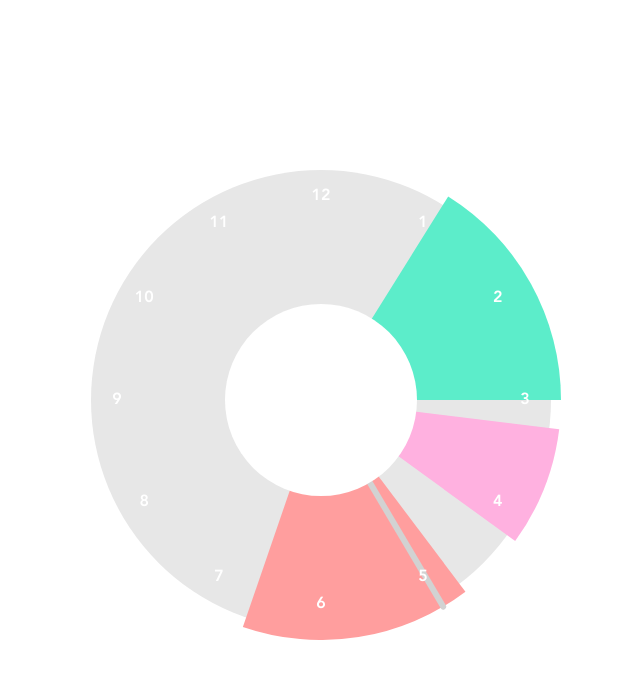
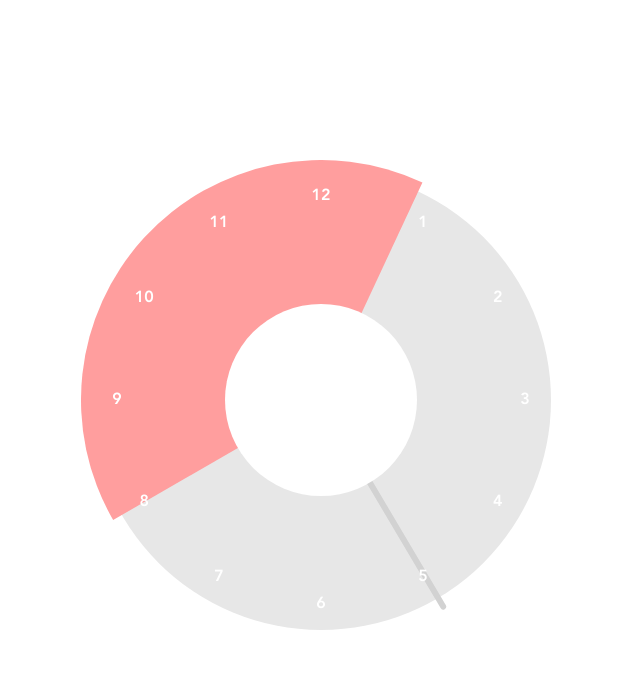
Before and after one commit to eddireeder/day-planner, a React (Create React App) app: page / in a window 1280 px wide. Shown: the top 678 px of the page, without its empty margins (319-959 px from the left). Built offline with nearby package versions, Linux system fonts and the light colour scheme.

Commit message:
Added calculating cursor angle

```diff
--- a/src/components/Clock/Clock.js
+++ b/src/components/Clock/Clock.js
@@ -11,18 +11,31 @@ class Clock extends React.Component {
     this.updateIntervalSeconds = 1;
     // Define initial state
     this.state = {
-      width: 0,
-      height: 0,
+      boundingClientRect: null,
+      width: null,
+      height: null,
       intervalId: null,
-      currentTime: Date.now()
+      currentTime: Date.now(),
+      activities: [
+        {
+          timeFrom: 1574280000000,
+          timeTo: 1574297400000,
+          description: null,
+          colorString: "#FF9E9E"
+        }
+      ],
+      cursorAngle: null
     };
     // Bind methods to this
     this.update = this.update.bind(this);
+    this.onMouseOverFreeSpace = this.onMouseOverFreeSpace.bind(this);
   }
 
   componentDidMount() {
     // Copy old state
     let newState = { ...this.state };
+    // Store the x and y offset
+    newState.boundingClientRect = this.divElement.getBoundingClientRect();
     // Store div width and height
     newState.width = this.divElement.clientWidth;
     newState.height = this.divElement.clientHeight;
@@ -49,13 +62,24 @@ class Clock extends React.Component {
     };
   }
 
-  generateSegmentPath(r, startAngleDegrees, endAngleDegrees, colorString) {
+  cartesianToPolar(cx, cy, x, y) {
+    // Calculate angle in radians
+    const angleRadians = Math.atan((y - cy) / (x - cx));
+    // Convert to degrees
+    let angleDegrees = angleRadians * (180.0 / Math.PI);
+    // Apply quadrant rule
+    if (x - cx > 0) angleDegrees += 90;
+    else angleDegrees += 270;
+    return angleDegrees;
+  }
+
+  generateSegmentPathD(r, startAngleDegrees, endAngleDegrees) {
     const cx = this.state.width / 2.0;
     const cy = this.state.height / 2.0;
     const start = this.polarToCartesian(cx, cy, r, endAngleDegrees);
     const end = this.polarToCartesian(cx, cy, r, startAngleDegrees);
     const largeArcFlag = endAngleDegrees - startAngleDegrees <= 180 ? "0" : "1";
-    const d = [
+    return [
       "M",
       start.x,
       start.y,
@@ -72,7 +96,6 @@ class Clock extends React.Component {
       cy,
       "Z"
     ].join(" ");
-    return <path d={d} fill={colorString}></path>;
   }
 
   generateHourTexts() {
@@ -153,28 +176,55 @@ class Clock extends React.Component {
     return (timeMs / (1000 * 60 * 60 * 12)) * 360;
   }
 
+  generateActivitySegmentPaths() {
+    // Return path elements in a react fragment
+    return (
+      <React.Fragment>
+        {this.state.activities.map((item, index) => {
+          let d = this.generateSegmentPathD(
+            this.state.width / 2.0,
+            this.tsToAngle(item.timeFrom),
+            this.tsToAngle(item.timeTo)
+          );
+          // Return path element
+          return <path d={d} fill={item.colorString} key={index}></path>;
+        })}
+      </React.Fragment>
+    );
+  }
+
+  onMouseOverFreeSpace(e) {
+    // Apply component offset to centre coordinates
+    const cx = this.state.boundingClientRect.left + this.state.width / 2.0;
+    const cy = this.state.boundingClientRect.top + this.state.height / 2.0;
+    // Calculate the angle mouse is currently over
+    const angleDegrees = this.cartesianToPolar(cx, cy, e.clientX, e.clientY);
+    // Update cursor angle in state
+    let newState = { ...this.state };
+    newState.cursorAngle = angleDegrees;
+    this.setState(newState);
+  }
+
   render() {
     return (
       <div className="Clock" ref={divElement => (this.divElement = divElement)}>
+        {this.state.width != null && this.state.height != null && (
           <svg>
             <circle
               className="donut-background"
               cx="50%"
               cy="50%"
               r={this.state.width / 2.0 - this.backgroundPercOffset}
+              onMouseMove={e => this.onMouseOverFreeSpace(e)}
             />
-          {this.generateSegmentPath(this.state.width / 2.0, 32, 90, "#5CEDCA")}
-          {this.generateSegmentPath(this.state.width / 2.0, 97, 126, "#FFB1E0")}
-          {this.generateSegmentPath(
-            this.state.width / 2.0,
-            143,
-            199,
-            "#FF9E9E"
-          )}
+            {this.generateActivitySegmentPaths()}
+            {this.state.cursorAngle != null &&
+              this.generateLine(this.state.cursorAngle)}
             {this.generateLine(this.tsToAngle(this.state.currentTime))}
             <circle className="donut-hole" cx="50%" cy="50%" r="20%" />
             {this.generateHourTexts()}
           </svg>
+        )}
       </div>
     );
   }
```
Lines whose indentation alone changed are shown as unchanged.
